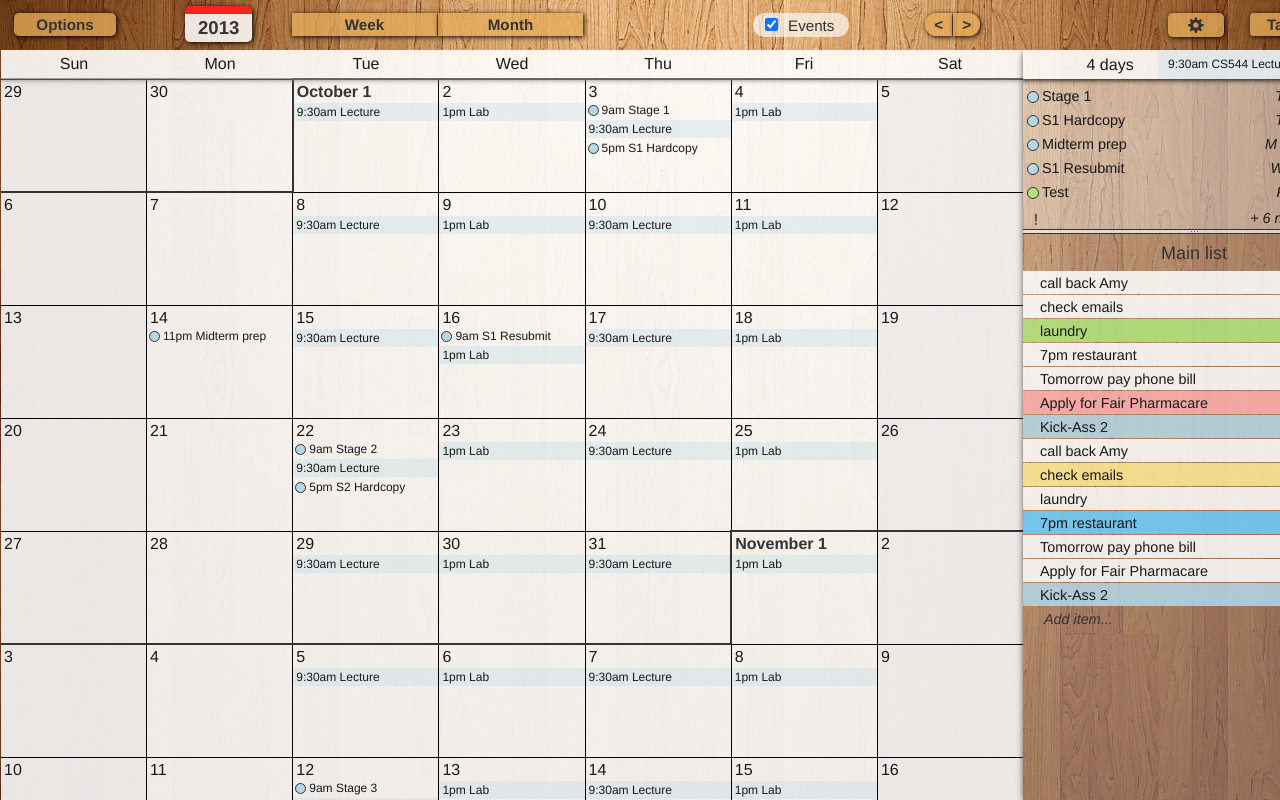
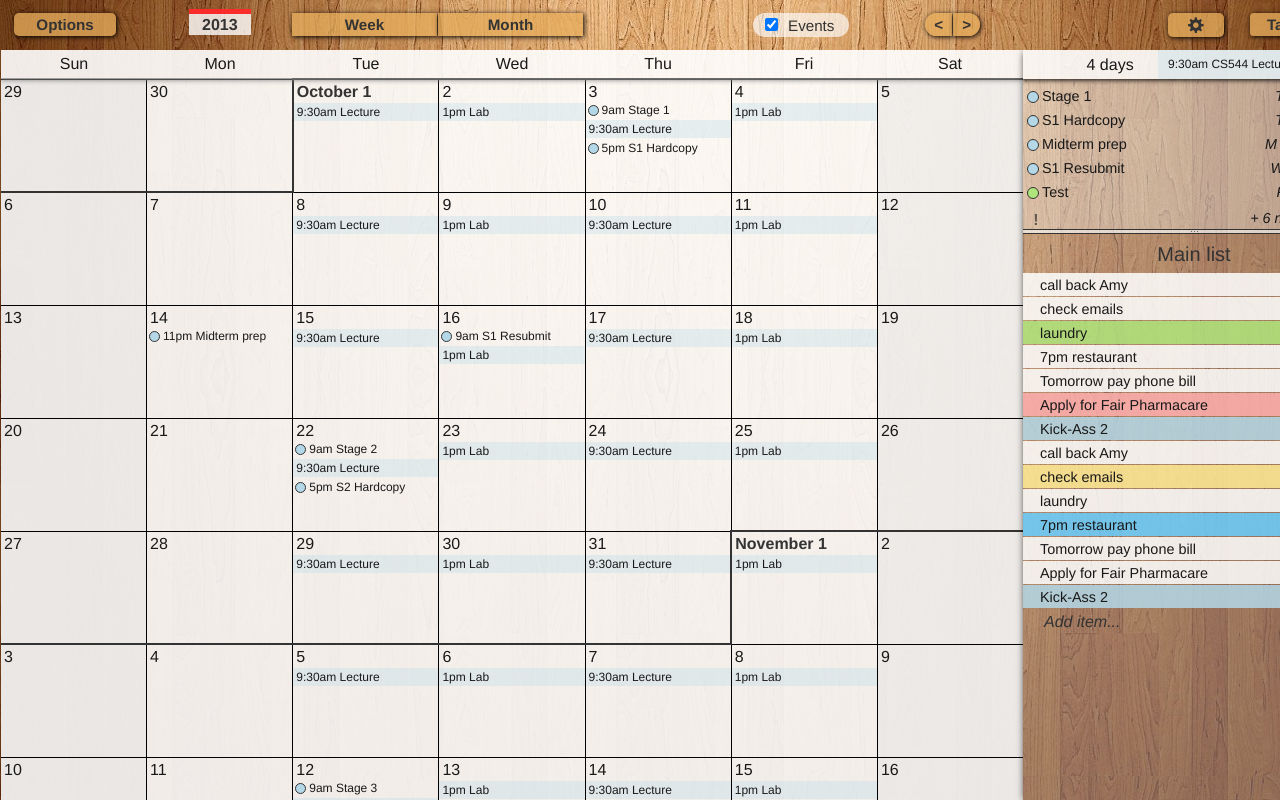
Before and after one commit to drasnop/integrating-calendar-todolists, a plain HTML site: page index.html in a window 1280 px wide. Shown: the top 800 px of the page. Drawn offline with Linux system fonts and the light colour scheme.

Commit message:
BUG fix for main list (overflow hidden) Improvements for calendar (year)

```diff
--- a/css/style.css
+++ b/css/style.css
@@ -36,7 +36,6 @@ body{
      otherwise it will mess up the layout */
      overflow: hidden;
 }
-
 
  /*////////////////       toolbar         /////////////*/
 
@@ -84,21 +83,26 @@ body{
 
 #year{
     position: absolute;
-    top: 6px;
-    left: -107px;   /* -476  */
+    top: 9px;   /* 6 */
+    left: -103px;   /* -476 -107 */
 
     color: #333333;
     font-weight: bold;
-    font-size: 116%;
-    /*font-family: 'AWConquerorCarved-Regular';*/
+    /*font-size: 116%;
+    font-family: 'AWConquerorCarved-Regular';*/
 
-    background-color: rgba(255,255,255,.85);
-    padding: 3px;
+    padding-top: 2px;
+    padding-bottom: 1px;
     padding-left: 13px;
+    padding-right: 13px;
+    /*border-radius: 5px;*/
+
+    background-color: rgba(255,255,255,.8);
+    border-top: 5px solid rgba(255,0,0,.8);
+
+    /*background-color: rgba(255,255,255,.85);
     border-top: 8px solid rgba(255,0,0,.85);
-    padding-right: 13px;
-    border-radius: 5px;
-    box-shadow: 1px 1px 5px 0px black;
+    box-shadow: 1px 1px 5px 0px black;*/
 }
 
 #month-button, #week-button{
@@ -622,10 +626,13 @@ body{
     padding-top: 9px;
     box-shadow:  1px 1px 8px -1px black;
 
-    font-size: 90%;
-
     /* the only use of this is to get the trashbin to display correctly */
     position: relative;
+}
+
+#temporary-list-for-draggable-items{
+    font-size: 90%;
+    text-align: left;
 }
 
 .todolist .trashbin{
@@ -647,6 +654,9 @@ body{
 .item{
     cursor: pointer;
     min-height: 23px;
+
+    font-size: 90%;
+    text-align: left;
 
     /* the only use of this is to get the icons inside to display correctly */
     position: relative;
--- a/index.html
+++ b/index.html
@@ -12,6 +12,8 @@
 
 
 <body>
+	<div id="temporary-list-for-draggable-items">
+	</div>
   <script type="text/x-handlebars">
 	<div id="controls">
 		<div id="left-button" class="toolbar-button">Options</div>
--- a/js/rendering.js
+++ b/js/rendering.js
@@ -266,7 +266,10 @@ $(document).ready(function(){
 	}*/
 
 	$('.sortable').sortable({
-		cancel: '.listName,.hiddenIcon,.newItem,.description,.setDateTime,.trashbin',
+		//cancel: '.listName,.hiddenIcon,.newItem,.description,.setDateTime,.trashbin',
+		items: '.item',
+		helper: "clone",
+		appendTo: 'body',
 		connectWith: '.sortable'});
 	var CLheight=150;
 	var CLIWheight=121;
```
